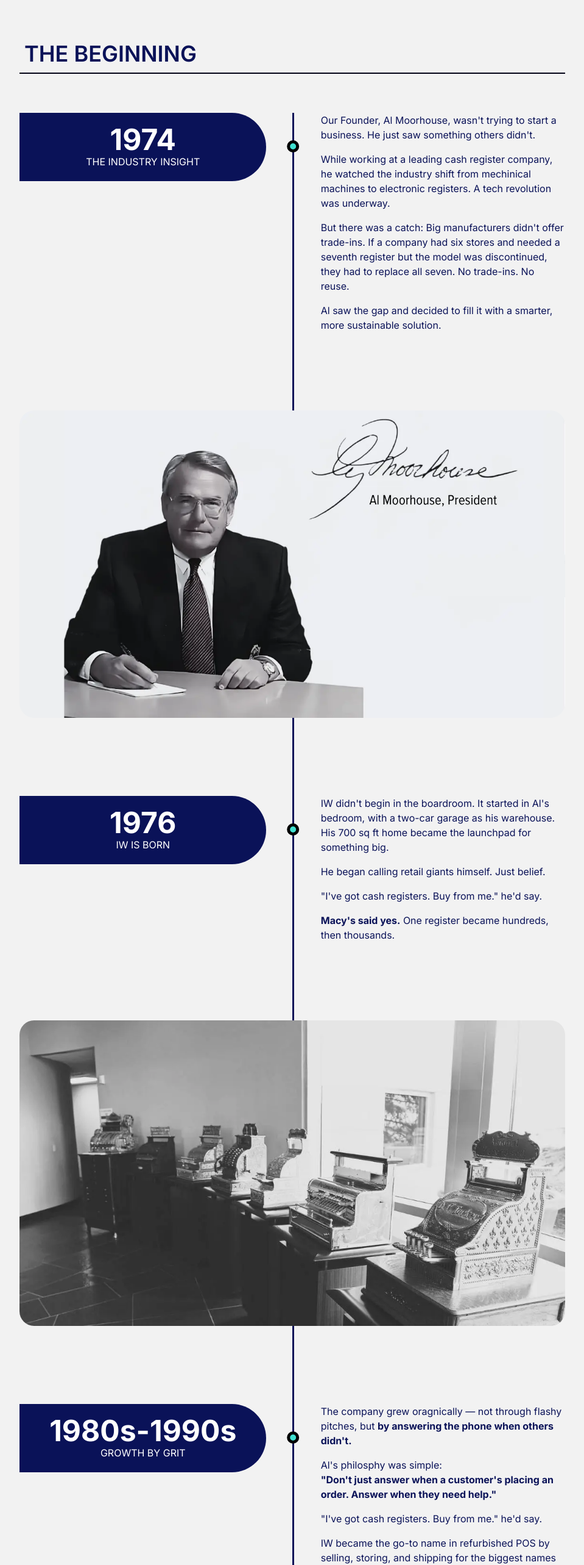
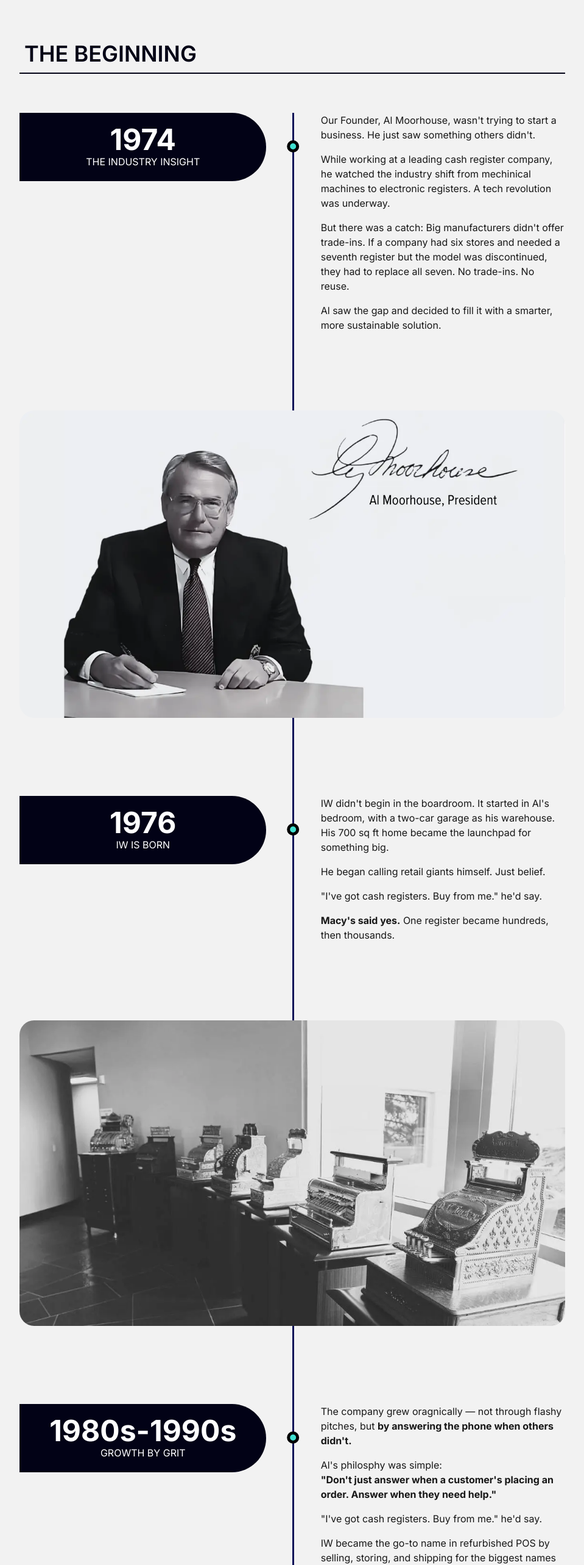
Before and after one commit to IWTechnologies/weareiw, a Next.js app in the folder nextjs-weareiw/: page /about/our-story in a window 1280 px wide. Shown: the part 1025-3591 px from the top of the page at 61% size, without its empty margins (160-1119 px from the left). Built offline with nearby package versions, Linux system fonts and the light colour scheme.

Commit message:
our story: styles updated

```diff
--- a/nextjs-weareiw/src/app/about/our-story/page.tsx
+++ b/nextjs-weareiw/src/app/about/our-story/page.tsx
@@ -50,7 +50,7 @@ export default function OurStory() {
                 <div className="w-full py-28 mt-14 rounded-t-3xl bg-background">
                     <div className="w-[70%] mx-auto flex flex-col">
                         <div className="border-b-2 border-brand-black p-2">
-                            <h2 data-aos="fade-down"  className="w-full text-brand-navy">
+                            <h2 data-aos="fade-down"  className="w-full text-brand-black">
                             THE BEGINNING
                             </h2>
                         </div>
@@ -64,7 +64,7 @@ export default function OurStory() {
                                 <div className="seventyFour w-full flex flex-col lg:flex-row gap-10">
                                     <div data-aos="fade-right"
                                     className="title w-full lg:w-1/2 h-fit flex flex-col items-center p-5 lg:mr-[5.5%]
-                                    rounded-r-full bg-brand-navy text-white">
+                                    rounded-r-full bg-brand-black text-white">
                                         <div className="text-5xl">
                                             <strong>1974</strong>
                                         </div>
@@ -73,7 +73,7 @@ export default function OurStory() {
                                         </div>
                                     </div>
                                     <div
-                                    className="text-block relative w-full lg:w-1/2 text-brand-navy">
+                                    className="text-block relative w-full lg:w-1/2">
                                         <div data-aos="fade-left" className="flex flex-col gap-4">
                                             <p>
                                                 Our Founder, Al Moorhouse, wasn't trying to start a
@@ -123,7 +123,7 @@ export default function OurStory() {
                                 <div className="seventySix w-full flex flex-col lg:flex-row gap-10">
                                     <div data-aos="fade-right"
                                     className="title w-full lg:w-1/2 h-fit flex flex-col items-center p-5 lg:mr-[5.5%]
-                                    rounded-r-full bg-brand-navy text-white">
+                                    rounded-r-full bg-brand-black text-white">
                                         <div className="text-5xl">
                                             <strong>1976</strong>
                                         </div>
@@ -132,7 +132,7 @@ export default function OurStory() {
                                         </div>
                                     </div>
                                     <div
-                                    className="text-block relative w-full lg:w-1/2 text-brand-navy">
+                                    className="text-block relative w-full lg:w-1/2">
                                         <div data-aos="fade-left" className="flex flex-col gap-4">
                                             <p>
                                                 IW didn't begin in the boardroom. It started in Al's bedroom,
@@ -179,7 +179,7 @@ export default function OurStory() {
                                     <div className="growthGrit w-full flex flex-col lg:flex-row gap-10">
                                         <div data-aos="fade-right"
                                         className="title w-full lg:w-1/2 h-fit flex flex-col items-center p-5 lg:mr-[5.5%]
-                                        rounded-r-full bg-brand-navy text-white">
+                                        rounded-r-full bg-brand-black text-white">
                                             <div className="text-5xl">
                                                 <strong>1980s-1990s</strong>
                                             </div>
@@ -188,7 +188,7 @@ export default function OurStory() {
                                             </div>
                                         </div>
                                         <div
-                                        className="text-block relative w-full lg:w-1/2 text-brand-navy">
+                                        className="text-block relative w-full lg:w-1/2">
                                             <div data-aos="fade-left" className="flex flex-col gap-4">
                                                 <p>
                                                     The company grew oragnically — not through flashy
@@ -260,7 +260,7 @@ export default function OurStory() {
                                 <div className="twoThousand w-full flex flex-col lg:flex-row gap-10">
                                     <div data-aos="fade-right"
                                     className="title w-full lg:w-1/2 h-fit flex flex-col items-center p-5 lg:mr-[5.5%]
-                                    rounded-r-full bg-brand-navy text-white">
+                                    rounded-r-full bg-brand-black text-white">
                                         <div className="text-5xl">
                                             <strong>2000s</strong>
                                         </div>
@@ -269,7 +269,7 @@ export default function OurStory() {
                                         </div>
                                     </div>
                                     <div
-                                    className="text-block relative w-full lg:w-1/2 text-brand-navy">
+                                    className="text-block relative w-full lg:w-1/2">
                                         <div data-aos="fade-left" className="flex flex-col gap-4">
                                             <p>
                                                 With a formal name <strong>Illinois Wholesale Cash Register Corporation </strong>,
@@ -338,7 +338,7 @@ export default function OurStory() {
                                 <div className="twentyNineteen w-full flex flex-col lg:flex-row gap-10">
                                     <div data-aos="fade-right"
                                     className="title w-full lg:w-1/2 h-fit flex flex-col items-center p-5 lg:mr-[5.5%]
-                                    rounded-r-full bg-brand-navy text-white">
+                                    rounded-r-full bg-brand-black text-white">
                                         <div className="text-5xl">
                                             <strong>2019</strong>
                                         </div>
@@ -347,7 +347,7 @@ export default function OurStory() {
                                         </div>
                                     </div>
                                     <div
-                                    className="text-block relative w-full lg:w-1/2 flex flex-col gap-4 text-brand-navy">
+                                    className="text-block relative w-full lg:w-1/2 flex flex-col gap-4">
                                         <div data-aos="fade-left" className="flex flex-col gap-4">
                                             <p>
                                                 The services expansion wasn't a pivot. It was a response to a question
@@ -403,7 +403,7 @@ export default function OurStory() {
                                     <div className="w-full lg:w-1/2 h-fit flex flex-col items-center lg:mr-[5.5%] gap-10">
                                         <div data-aos="fade-right"
                                         className="title w-full h-fit flex flex-col items-center p-5
-                                        rounded-r-full bg-brand-navy text-white">
+                                        rounded-r-full bg-brand-black text-white">
                                             <div className="text-5xl">
                                                 <strong>2020</strong>
                                             </div>
@@ -421,7 +421,7 @@ export default function OurStory() {
                                     </div>
 
                                     <div
-                                    className="text-block relative w-full lg:w-1/2 flex flex-col gap-4 text-brand-navy">
+                                    className="text-block relative w-full lg:w-1/2 flex flex-col gap-4">
                                         <div data-aos="fade-left" className="flex flex-col gap-4">
                                             <p>
                                                 In 2020, IW Technologies entered its next chapter as leadership
@@ -463,14 +463,14 @@ export default function OurStory() {
 
                         <div className="my-16">
                             <div className="border-b-2 border-brand-black p-2">
-                                <h2 data-aos="fade-down"  className="w-full text-brand-navy">
+                                <h2 data-aos="fade-down" className="w-full">
                                 THE PRESENT
                                 </h2>
                             </div>
                             <div className="twentySix w-full flex flex-col lg:flex-row mt-16 gap-10">
                                 <div data-aos="fade-right"
                                 className="title w-full lg:w-1/2 h-fit flex flex-col items-center p-5 lg:mr-[5.5%]
-                                rounded-r-full bg-brand-navy text-white">
+                                rounded-r-full bg-brand-black text-white">
                                     <div className="text-5xl">
                                         <strong>2026</strong>
                                     </div>
@@ -479,7 +479,7 @@ export default function OurStory() {
                                     </div>
                                 </div>
                                 <div
-                                className="text-block relative w-full lg:w-1/2 flex flex-col gap-4 text-brand-navy">
+                                className="text-block relative w-full lg:w-1/2 flex flex-col gap-4">
                                     <div data-aos="fade-left" className="">
                                         <p>
                                             As IW turns 50, we're not just proud of what we've built. <br/>
@@ -535,7 +535,7 @@ export default function OurStory() {
                             </div>
 
                             <div
-                            className="text-block relative w-full lg:w-1/2 flex flex-col gap-4 items-center text-brand-navy">
+                            className="text-block relative w-full lg:w-1/2 flex flex-col gap-4 items-center">
                                 <div data-aos="fade-left" className="flex flex-col text-center gap-2">
                                     <p className="italic font-accent">
                                         "If a customer needs help, we pick up the phone. No matter
@@ -553,7 +553,7 @@ export default function OurStory() {
 
                         <section className="w-full lg:w-[80%] lg:mx-auto my-16">
                             <div className="w-full h-auto flex flex-col gap-10">
-                                <h2 data-aos="fade-down"  className="w-full text-brand-navy">
+                                <h2 data-aos="fade-down"  className="w-full">
                                     50 Years, One Promise: Always Show Up
                                 </h2>
 
```
